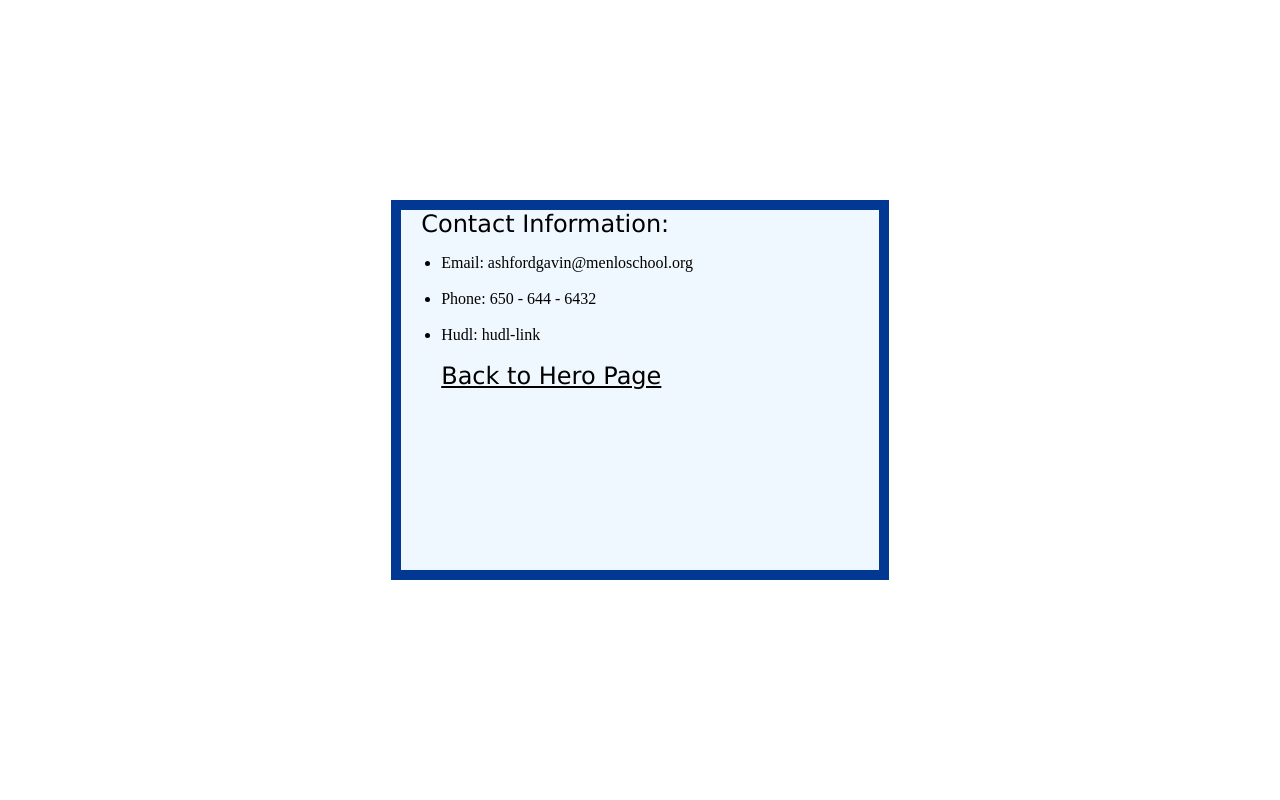
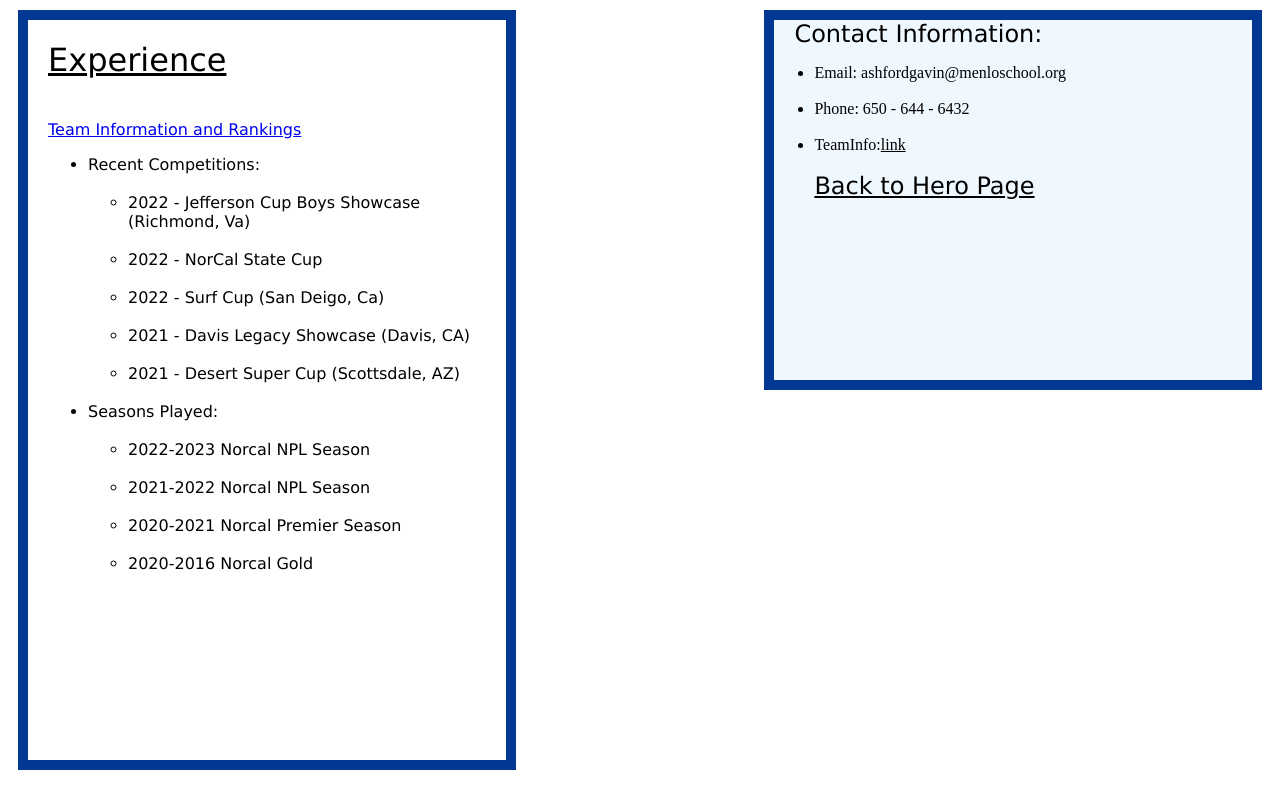
Before and after one commit to AshfordG/ATCS-2022, a plain HTML site: page portfolio/contact.html in a window 1280 px wide. Drawn offline with Linux system fonts and the light colour scheme.

Commit message:
Added Experience Section

```diff
--- a/portfolio/contact.css
+++ b/portfolio/contact.css
@@ -3,13 +3,26 @@
     margin: 10px;
     min-height: 95vh;
     display: grid;
-    grid-template-columns: 30% 40% 30%;
+    grid-template-columns: 40% 20% 40%;
 }
-.col-2 {
+h1 {
+    font-family: Verdana, Geneva, Tahoma, sans-serif;
+    font-weight: lighter;
+    text-decoration: underline;
+
+}
+.col-1 {
+    border: solid 10px rgb(0, 56, 147);
+    font-family: Verdana, Geneva, Tahoma, sans-serif;
+    font-weight: lighter;
+    padding-left: 20px;
+
+}
+.col-3 {
     display: grid;
-    grid-template-rows: 25% 50% 25%;
+    grid-template-rows: 50% 25% 25%;
 }
-.row-2 {
+.row-1 {
     background-color: aliceblue;
     border: solid 10px rgb(0, 56, 147);
     grid-column-end: 2;
@@ -45,3 +58,8 @@ a:link {
     background-color: transparent;
     text-decoration: underline;
 }
+#colored-link {
+    color: #0000EE;
+    background-color: transparent;
+    text-decoration: underline;
+}
--- a/portfolio/contact.html
+++ b/portfolio/contact.html
@@ -1,37 +1,73 @@
 <!DOCTYPE html>
 <html>
+
 <head>
     <title>Contact Information</title>
     <link rel="stylesheet" href="contact.css" type="text/css">
 </head>
+
 <body>
     <div class="grid">
         <div class="col-1">
+            <h1>Experience</h1>
+            <br>
+            <a id="colored-link" href="https://home.gotsoccer.com/(X(1))/rankings/team.aspx?TeamID=648102">Team
+                Information and Rankings </a>
+            <ul>
+                <li>Recent Competitions: <ul>
+                        <br>
+                        <li>2022 - Jefferson Cup Boys Showcase (Richmond, Va)</li>
+                        <br>
+                        <li>2022 - NorCal State Cup</li>
+                        <br>
+                        <li>2022 - Surf Cup (San Deigo, Ca)</li>
+                        <br>
+                        <li>2021 - Davis Legacy Showcase (Davis, CA)</li>
+                        <br>
+                        <li>2021 - Desert Super Cup (Scottsdale, AZ)</li>
+                    </ul>
+                    <br>
+                </li>
+                <li>Seasons Played: <ul>
+                        <br>
+                        <li>2022-2023 Norcal NPL Season</li>
+                        <br>
+                        <li>2021-2022 Norcal NPL Season</li>
+                        <br>
+                        <li>2020-2021 Norcal Premier Season</li>
+                        <br>
+                        <li>2020-2016  Norcal Gold </li>
+                    </ul>
+                </li>
+            </ul>
+        </div>
+        <div class="col-2">
 
         </div>
-            <div class="col-2">
+        <div class="col-3">
             <div class="row-1">
-
-                </div>
-                <div class="row-2">
                 <span class="header">Contact Information:</span>
                 <ul>
                     <li>Email: ashfordgavin@menloschool.org</li>
                     <br>
                     <li>Phone: 650 - 644 - 6432</li>
                     <br>
-                        <li>Hudl: hudl-link</li>
+                    <li>TeamInfo:<a href="https://home.gotsoccer.com/(X(1))/rankings/team.aspx?TeamID=648102">link </a>
+                    </li>
                     <br>
-                        <span class="link"> <a href="file:///Users/ashfordgavin/Desktop/ATCS/ATCS-2022/portfolio/index.html"> Back to Hero Page </a></span>
+                    <span class="link"> <a
+                            href="file:///Users/ashfordgavin/Desktop/ATCS/ATCS-2022/portfolio/index.html"> Back to Hero
+                            Page </a></span>
                 </ul>
+            </div>
+            <div class="row-2">
+
             </div>
             <div class="row-3">
 
             </div>
         </div>
-            <div class="col-3">
-
-            </div>
     </div>
 </body>
+
 </html>
```
Also changed, not shown: portfolio/index.html (+1 -1 lines). Lines whose indentation alone changed are shown as unchanged.
